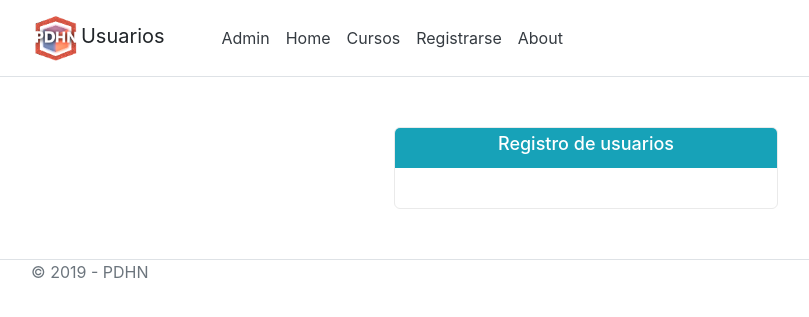
After one commit to gurnitha/2022-django4-elearning-espanyo-codesl, a Django app: page /register in a window 1280 px wide. The commit adds this page. Shown: the top 317 px of the page, without its empty margins (54-863 px from the left). Run offline with Django 3.2, Linux system fonts and the light colour scheme; some libraries are stand-ins or nearby versions.

Commit message:
30-123 REGISTER 2

```diff
--- /dev/null
+++ b/App/Controllers/UserController.py
@@ -0,0 +1,6 @@
+from django.shortcuts import render,HttpResponse
+
+class UserController():
+
+    def register(request):
+        return render(request, 'views/user/register.html')
--- a/Usuarios/urls.py
+++ b/Usuarios/urls.py
@@ -19,6 +19,7 @@ from django.conf import settings
 from django.conf.urls.static import static
 from App.Controllers.IndexController import IndexController
 from App.Controllers.CursosController import CursosController
+from App.Controllers.UserController import UserController
 urlpatterns = [
     #Obtenemos los parametro que se ingresan a traves de la url para ejcutar las vista segun el parametro
     path('', IndexController.index, name='index'),
@@ -27,4 +28,5 @@ urlpatterns = [
     path('cursos', CursosController.index, name='cursos'),
     path('details/<int:cursoid>/',CursosController.details, name='details'),
     path('obtener', CursosController.obtener_curso, name='obtener'),
+    path('register', UserController.register, name='register'),
 ] + static(settings.MEDIA_URL, document_root=settings.MEDIA_ROOT)
--- a/templates/views/default/header.html
+++ b/templates/views/default/header.html
@@ -38,9 +38,18 @@
                         <li class="nav-item">
                             <a class="nav-link text-dark" href="{% url 'cursos' %}">Cursos</a>
                         </li>
+                        {% if user.is_authenticated %}
+                        <li class="nav-item">
+                            <a class="nav-link text-dark" href="{% url 'admin:logout' %}">Log out</a>
+                        </li>
+                        {% else %}
+                        <li class="nav-item">
+                            <a class="nav-link text-dark" href="{% url 'register' %}">Registrarse</a>
+                        </li>
                         <li class="nav-item">
                             <a class="nav-link text-dark" href="{% url 'about' %}">About</a>
                         </li>
+                        {% endif %}
                     </ul>
                 </div>
             </div>
--- /dev/null
+++ b/templates/views/user/register.html
@@ -0,0 +1,20 @@
+{% include "views/default/header.html" %}
+{% load i18n static %}
+<div class="login">
+    <div id="container">
+        <div id="header" class="bg-info">
+            <h1>Registro de usuarios</h1>
+        </div>
+        <div id="content-main">
+            <form action="{{ app_path }}" method="post" id="login-form">
+                {% csrf_token %}
+                <table>
+                    <tbody>
+
+                    </tbody>
+                </table>
+            </form>
+        </div>
+    </div>
+</div>
+{% include "views/default/footer.html" %}
```
Also changed, not shown: README.md.
